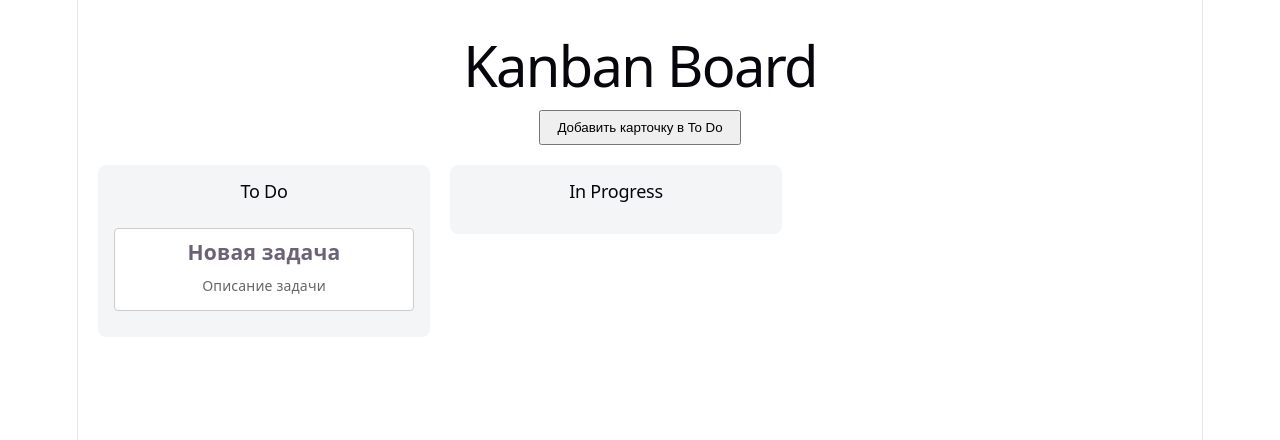
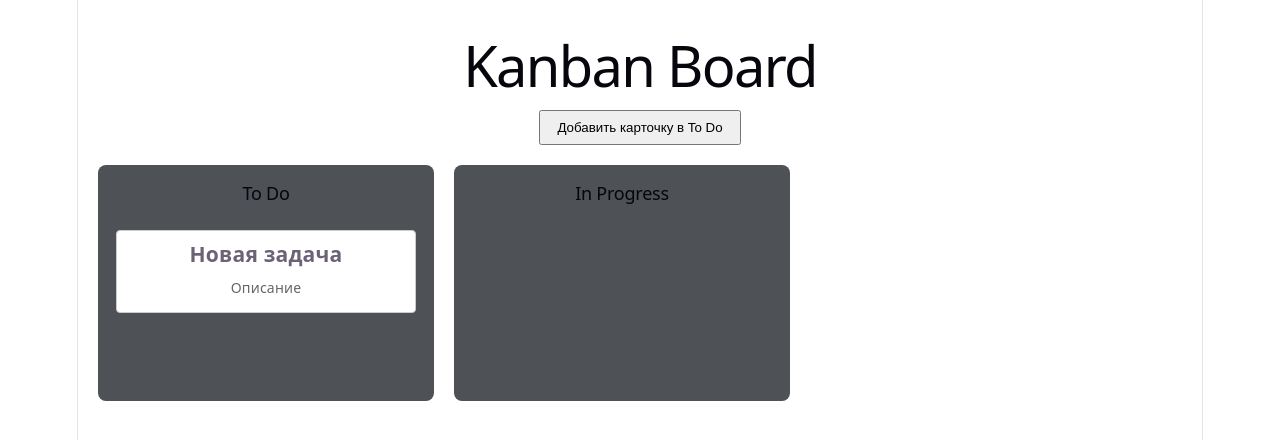
Before and after one commit to Kosmos258/kanban-board, a React (Vite) app: page / in a window 1280 px wide. Both pictures are taken after a click on the button "Добавить карточку в To Do". Shown: the top 440 px of the page. Built offline with nearby package versions, Linux system fonts and the light colour scheme.

Commit message:
add dd_drop

```diff
--- a/package.json
+++ b/package.json
@@ -22,6 +22,7 @@
     ]
   },
   "dependencies": {
+    "@dnd-kit/core": "^6.3.1",
     "@reduxjs/toolkit": "^2.13.0",
     "react": "^19.2.8",
     "react-dom": "^19.2.8",
--- a/src/App.tsx
+++ b/src/App.tsx
@@ -1,16 +1,31 @@
-import { useEffect } from 'react';
+import { useState, useEffect } from 'react';
 import { useAppDispatch, useAppSelector } from '@app/providers/store/hooks';
 import { addCard } from '@entities/card/model';
-import { addColumn, addCardToColumn } from '@entities/column/model';
+import { addColumn, addCardToColumn, moveCard } from '@entities/column/model';
 import { ColumnItem } from '@entities/column/ui/ColumnItem';
+import { CardItem } from '@entities/card/ui/CardItem';
+import {
+  DndContext,
+  type DragEndEvent,
+  type DragStartEvent,
+  PointerSensor,
+  useSensor,
+  useSensors,
+  DragOverlay,
+} from '@dnd-kit/core';
 
 export function App() {
   const dispatch = useAppDispatch();
+  const [activeId, setActiveId] = useState<string | null>(null);
 
   const columnIds = useAppSelector((state) => state.column.ids);
   const columnEntities = useAppSelector((state) => state.column.entities);
+  const cardEntities = useAppSelector((state) => state.card.entities);
 
-  // 👇 Инициализация: создаем две колонки при первом рендере (если их еще нет)
+  const sensors = useSensors(
+    useSensor(PointerSensor, { activationConstraint: { distance: 5 } })
+  );
+
   useEffect(() => {
     if (columnIds.length === 0) {
       dispatch(addColumn({ id: 'todo', title: 'To Do', cardIds: [] }));
@@ -22,25 +37,44 @@ export function App() {
 
   const handleAddMockCard = () => {
     const newCardId = crypto.randomUUID();
-
-    // 1. Добавляем саму карточку в хранилище карточек
     dispatch(
       addCard({
         id: newCardId,
         title: 'Новая задача',
-        description: 'Описание задачи',
+        description: 'Описание',
         createdAt: new Date().toISOString(),
       })
     );
+    dispatch(addCardToColumn({ columnId: 'todo', cardId: newCardId }));
+  };
 
-    // 2. Говорим колонке "todo", что у неё появилась новая карточка
-    dispatch(
-      addCardToColumn({
-        columnId: 'todo',
-        cardId: newCardId,
-      })
-    );
+  const handleDragStart = (event: DragStartEvent) => {
+    setActiveId(event.active.id as string);
   };
+
+  const handleDragEnd = (event: DragEndEvent) => {
+    setActiveId(null);
+    const { active, over } = event;
+
+    if (!over) return;
+
+    const cardId = active.id as string;
+    const toColumnId = over.id as string;
+
+    let fromColumnId: string | null = null;
+    for (const colId of columnIds) {
+      if (columnEntities[colId].cardIds.includes(cardId)) {
+        fromColumnId = colId;
+        break;
+      }
+    }
+
+    if (fromColumnId && fromColumnId !== toColumnId) {
+      dispatch(moveCard({ fromColumnId, toColumnId, cardId }));
+    }
+  };
+
+  const activeCard = activeId ? cardEntities[activeId] : null;
 
   return (
     <div style={{ padding: '20px' }}>
@@ -53,13 +87,22 @@ export function App() {
         Добавить карточку в To Do
       </button>
 
-      {/* Рендерим колонки */}
+      <DndContext
+        sensors={sensors}
+        onDragStart={handleDragStart}
+        onDragEnd={handleDragEnd}
+      >
         <div style={{ display: 'flex', gap: '20px', alignItems: 'flex-start' }}>
           {columnIds.map((id) => {
             const column = columnEntities[id];
             return column ? <ColumnItem key={id} column={column} /> : null;
           })}
         </div>
+
+        <DragOverlay>
+          {activeCard ? <CardItem card={activeCard} isOverlay /> : null}
+        </DragOverlay>
+      </DndContext>
     </div>
   );
 }
--- a/src/entities/card/ui/CardItem.tsx
+++ b/src/entities/card/ui/CardItem.tsx
@@ -1,20 +1,37 @@
 import type { Card } from '../model/types';
+import { useDraggable } from '@dnd-kit/core';
 
 interface CardItemProps {
   card: Card;
+  isOverlay?: boolean;
 }
 
-export function CardItem({ card }: CardItemProps) {
+export function CardItem({ card, isOverlay = false }: CardItemProps) {
+  const { attributes, listeners, setNodeRef, transform, isDragging } =
+    useDraggable({
+      id: card.id,
+      disabled: isOverlay,
+    });
+
+  const style = {
+    border: '1px solid #ccc',
+    padding: '10px',
+    margin: '10px 0',
+    borderRadius: '4px',
+    backgroundColor: '#fff',
+    cursor: isOverlay ? 'grabbing' : 'grab',
+    opacity: isDragging && !isOverlay ? 0.4 : 1,
+    transform:
+      transform && !isOverlay
+        ? `translate3d(${transform.x}px, ${transform.y}px, 0)`
+        : undefined,
+    zIndex: isOverlay ? 999 : 1,
+    boxShadow: isOverlay ? '0 5px 15px rgba(0,0,0,0.15)' : 'none',
+    position: 'relative' as const,
+  };
+
   return (
-    <div
-      style={{
-        border: '1px solid #ccc',
-        padding: '10px',
-        margin: '10px 0',
-        borderRadius: '4px',
-        backgroundColor: '#fff',
-      }}
-    >
+    <div ref={setNodeRef} style={style} {...listeners} {...attributes}>
       <h3 style={{ margin: '0 0 8px 0' }}>{card.title}</h3>
       <p style={{ margin: 0, fontSize: '14px', color: '#666' }}>
         {card.description}
--- a/src/entities/column/model/columnSlice.ts
+++ b/src/entities/column/model/columnSlice.ts
@@ -38,8 +38,31 @@ export const columnSlice = createSlice({
         column.cardIds.push(cardId); // Immer позволяет нам мутировать массив напрямую
       }
     },
+    moveCard: (
+      state,
+      action: PayloadAction<{
+        fromColumnId: string;
+        toColumnId: string;
+        cardId: string;
+      }>
+    ) => {
+      const { fromColumnId, toColumnId, cardId } = action.payload;
+
+      const fromColumn = state.entities[fromColumnId];
+      const toColumn = state.entities[toColumnId];
+
+      if (fromColumn && toColumn && fromColumnId !== toColumnId) {
+        // 1. Удаляем ID из старой колонки
+        fromColumn.cardIds = fromColumn.cardIds.filter((id) => id !== cardId);
+        // 2. Добавляем ID в новую колонку
+        if (!toColumn.cardIds.includes(cardId)) {
+          toColumn.cardIds.push(cardId);
+        }
+      }
+    },
   },
 });
 
-export const { addColumn, removeColumn, addCardToColumn } = columnSlice.actions;
+export const { addColumn, removeColumn, addCardToColumn, moveCard } =
+  columnSlice.actions;
 export const columnReducer = columnSlice.reducer;
--- a/src/entities/column/model/index.ts
+++ b/src/entities/column/model/index.ts
@@ -2,6 +2,7 @@ export {
   addColumn,
   removeColumn,
   addCardToColumn,
+  moveCard,
   columnReducer,
 } from './columnSlice';
 export type { Column } from './types';
--- a/src/entities/column/ui/ColumnItem.tsx
+++ b/src/entities/column/ui/ColumnItem.tsx
@@ -1,30 +1,37 @@
 import type { Column } from '../model/types';
 import { useAppSelector } from '@app/providers/store/hooks';
 import { CardItem } from '@entities/card/ui/CardItem';
-// import type { Card } from '@entities/card/model';
+import { useDroppable } from '@dnd-kit/core';
 
 interface ColumnItemProps {
   column: Column;
 }
 
 export function ColumnItem({ column }: ColumnItemProps) {
-  // Достаем все карточки из стора, чтобы отфильтровать нужные
   const cardEntities = useAppSelector((state) => state.card.entities);
+
+  const { setNodeRef, isOver } = useDroppable({
+    id: column.id,
+  });
 
   return (
     <div
+      ref={setNodeRef}
       style={{
-        backgroundColor: '#f4f5f7',
+        backgroundColor: isOver ? '#484d51' : '#4e5156',
         borderRadius: '8px',
         padding: '16px',
         width: '300px',
         flexShrink: 0,
+        border: '2px dashed transparent',
+        borderColor: isOver ? '#2196f3' : 'transparent',
+        transition: 'all 0.2s ease',
+        minHeight: '200px',
       }}
     >
       <h2 style={{ fontSize: '18px', margin: '0 0 16px 0' }}>{column.title}</h2>
 
       <div style={{ display: 'flex', flexDirection: 'column', gap: '8px' }}>
-        {/* Проходимся по ID карточек в колонке и достаем их из entities */}
         {column.cardIds.map((cardId) => {
           const card = cardEntities[cardId];
           return card ? <CardItem key={cardId} card={card} /> : null;
```
Also changed, not shown: 1 other file (tests, documents, lock files or other folders). Lines whose indentation alone changed are shown as unchanged.
